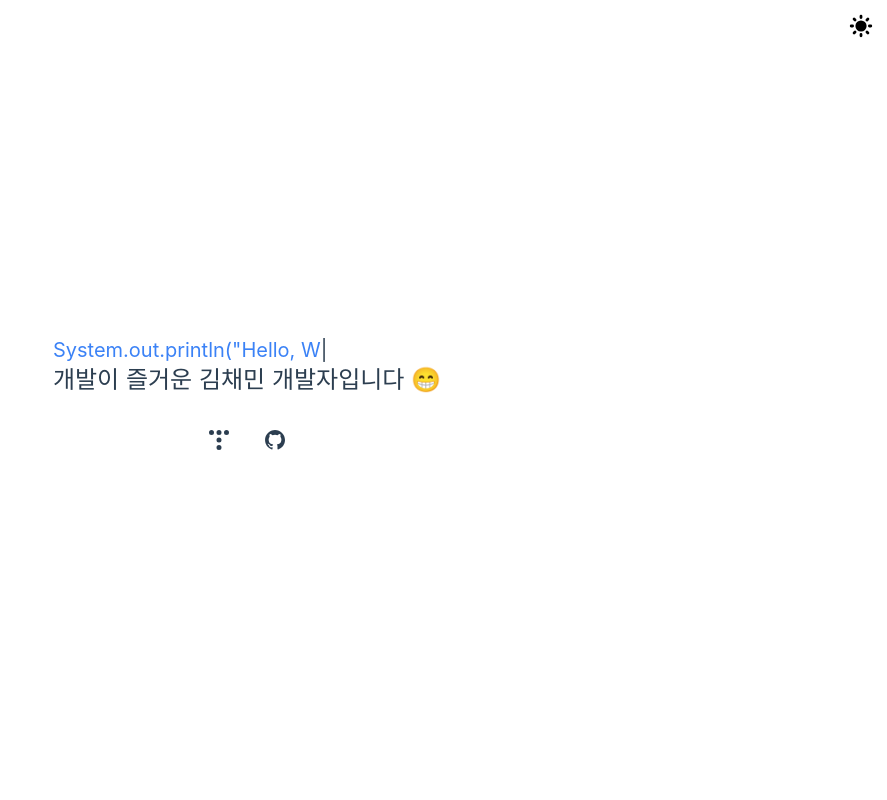
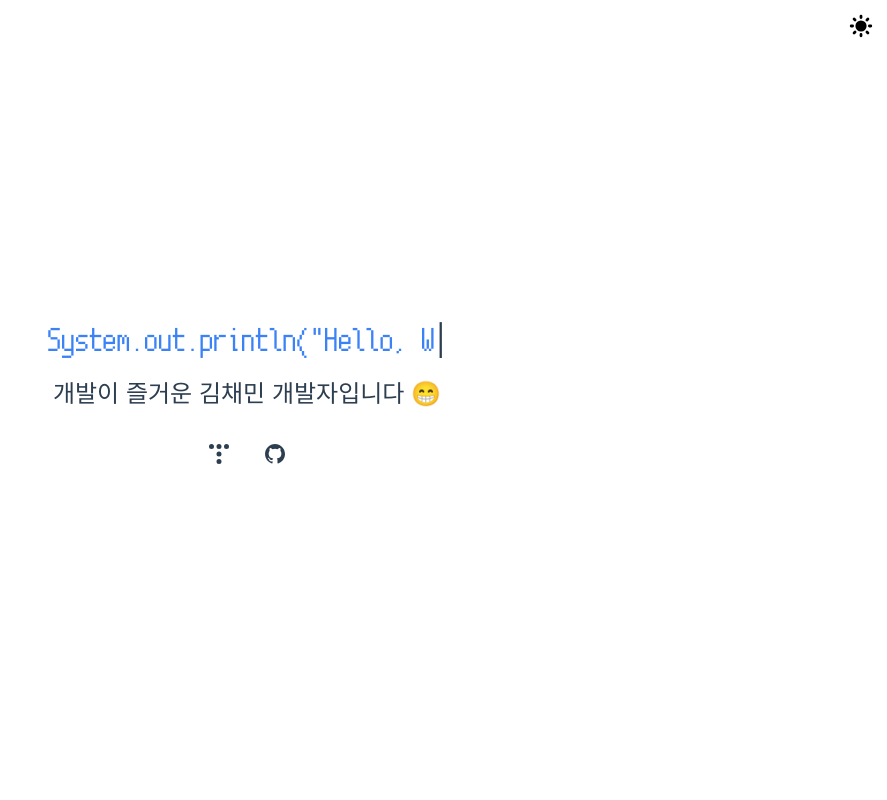
Before and after one commit to Aleph-Kim/portfolio, a Vue app: page / in a window 1280 px wide. Shown: the top 800 px of the page, without its empty margins (393-1280 px from the left). Built offline with nearby package versions, Linux system fonts and the light colour scheme.

Commit message:
수정 - Home 컴포넌트 타이핑 효과 영역 코딩 폰트로 변경

```diff
--- a/src/assets/base.css
+++ b/src/assets/base.css
@@ -82,3 +82,12 @@ body {
     -webkit-font-smoothing: antialiased;
     -moz-osx-font-smoothing: grayscale;
 }
+
+@font-face {
+    font-family: 'coding-font';
+    src: url('/fonts/coding.ttf') format('truetype');
+}
+
+.coding-font {
+    font-family: 'coding-font';
+}
--- a/src/components/Home.vue
+++ b/src/components/Home.vue
@@ -1,10 +1,10 @@
 <template>
     <div class="section h-screen flex items-center justify-center flex-col">
-        <div class="flex flex-col">
-            <div class="text-xl">
-                <span ref="typing" class="font-bold"></span>
+        <div class="flex flex-col w-full items-center">
+            <div class="text-3xl mx-10">
+                <span ref="typing" class="font-bold coding-font"></span>
             </div>
-            <div class="text-2xl">
+            <div class="text-2xl mt-5">
                 {{ homeData.title }}
             </div>
             <div class="flex justify-center items-center mt-5 w-full">
```
Also changed, not shown: public/fonts/coding.ttf (added).
